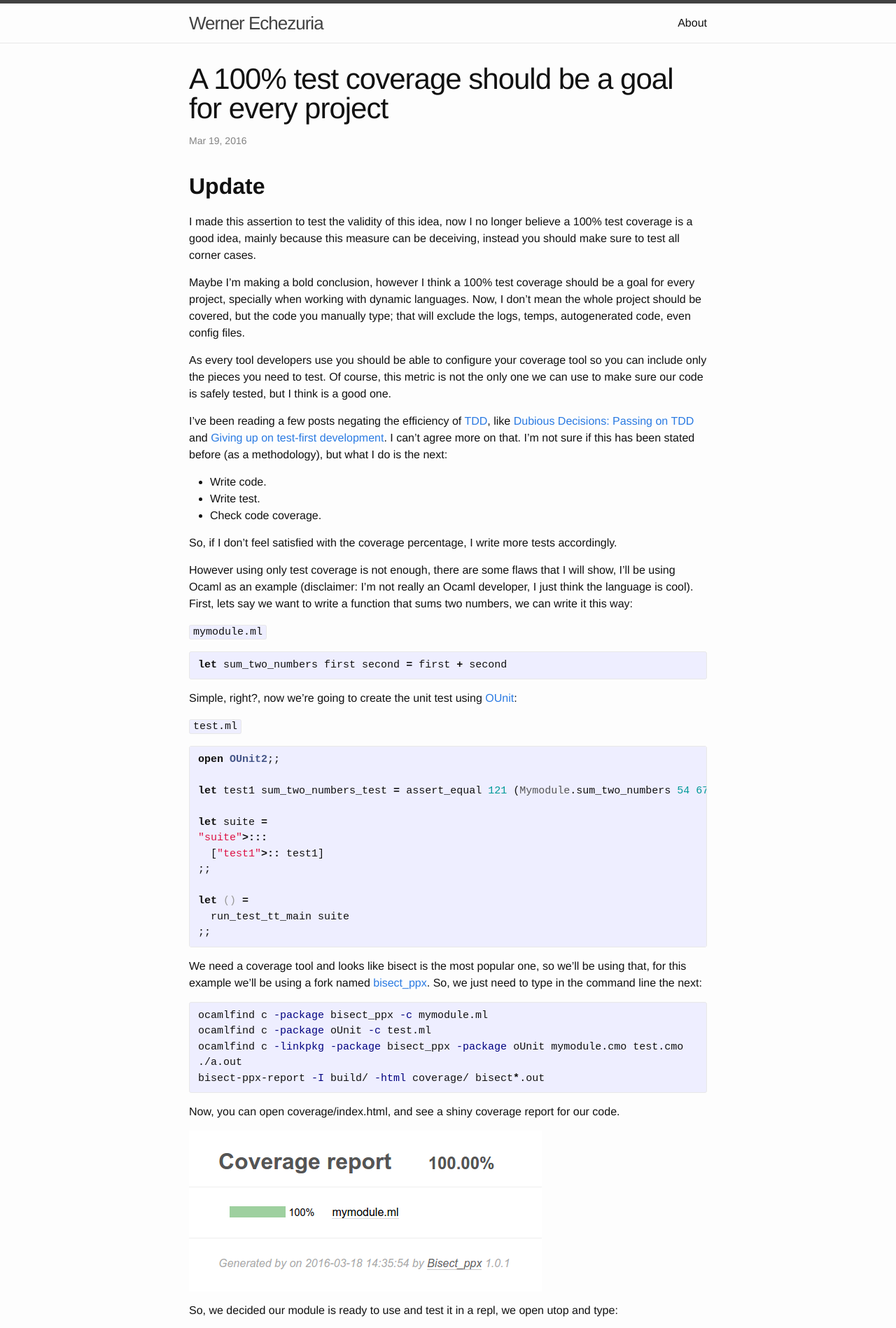
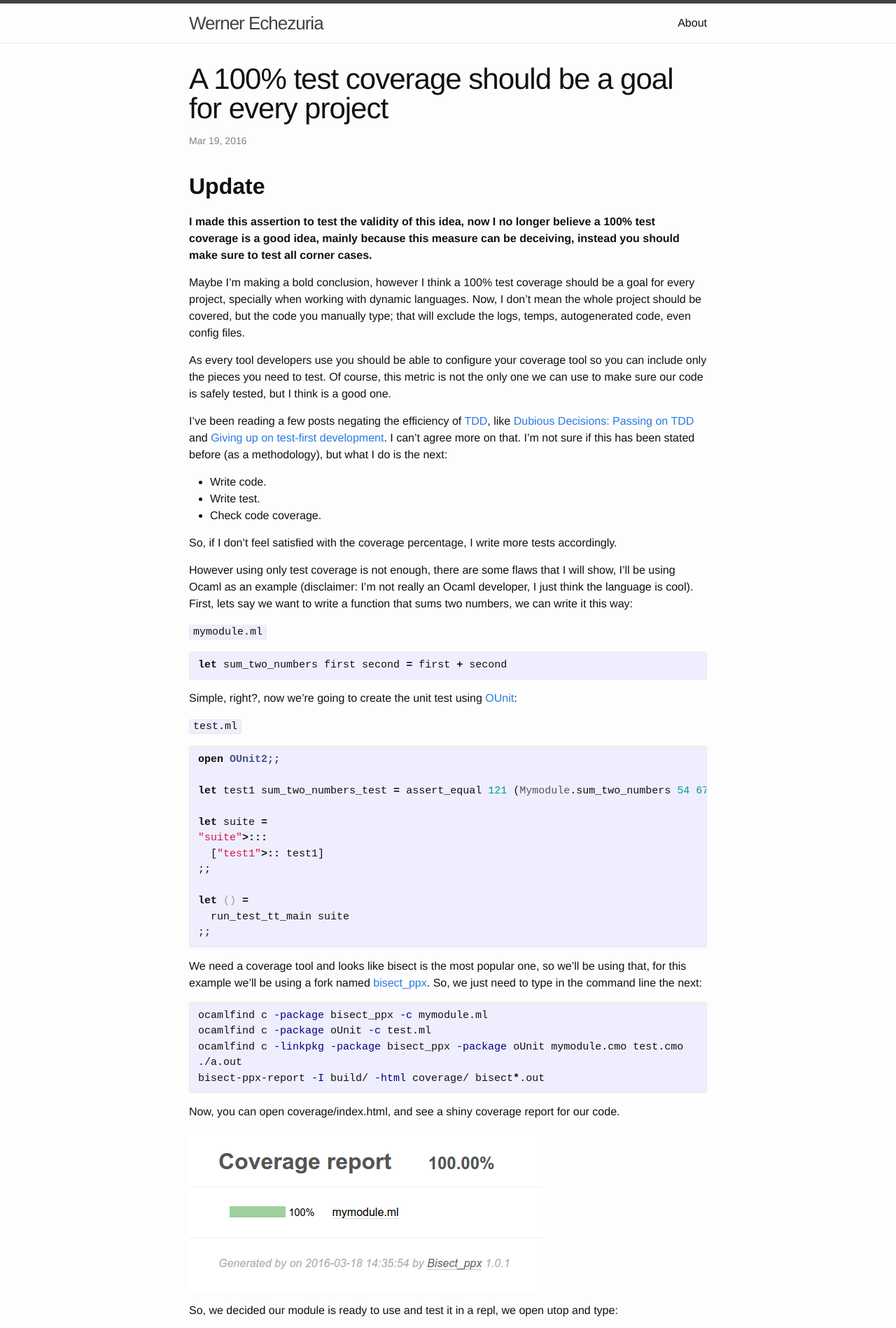
Before and after one commit to werner/werner.github.io, a Jekyll site: the page built from _posts/2016-03-19-one-hundred-percent-test-coverage-should-be-a-goal.markdown, in a window 1280 px wide. Shown: the top 1898 px of the page at 70% size. Built offline with Jekyll 4.4.1, drawn with Linux system fonts in a browser that asks for light colours; comment, search, counter and statistics services are not loaded.

Commit message:
Update making it bold

```diff
--- a/_posts/2016-03-19-one-hundred-percent-test-coverage-should-be-a-goal.markdown
+++ b/_posts/2016-03-19-one-hundred-percent-test-coverage-should-be-a-goal.markdown
@@ -8,9 +8,9 @@ categories: test coverage
 
 ## **Update**
 
-I made this assertion to test the validity of this idea, now I no longer believe a 100% test coverage
+**I made this assertion to test the validity of this idea, now I no longer believe a 100% test coverage
 is a good idea, mainly because this measure can be deceiving,
-instead you should make sure to test all corner cases.
+instead you should make sure to test all corner cases.**
 
 Maybe I'm making a bold conclusion, however I think a 100% test coverage
 should be a goal for every project, specially when working with dynamic languages.
```
